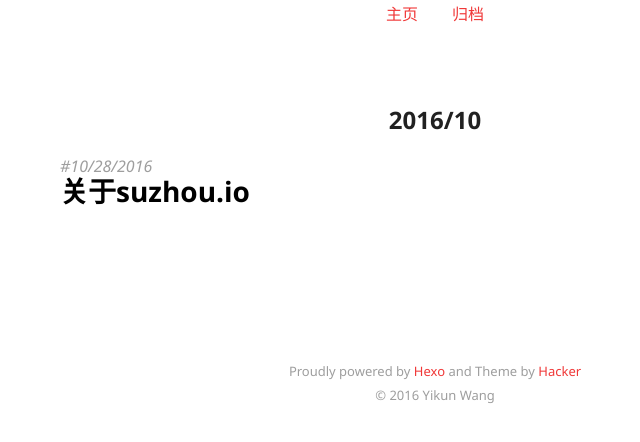
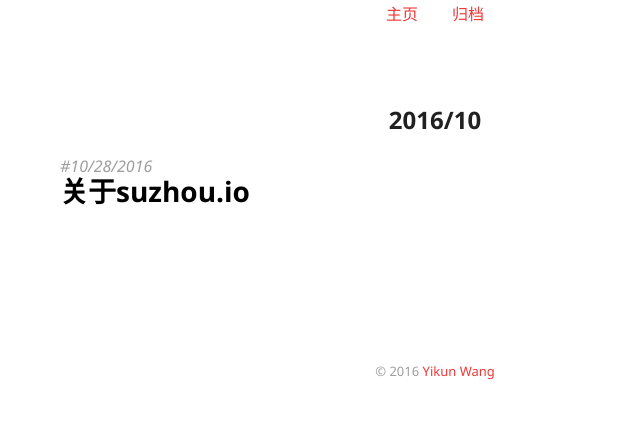
Before and after one commit to suzhou-io/suzhou, a plain HTML site: page archives/2016/10/index.html in a window 1280 px wide. Shown: the part 126-568 px from the top of the page, without its empty margins (205-845 px from the left). Drawn offline with Linux system fonts and the light colour scheme.

Commit message:
from hexco

```diff
--- a/archives/2016/10/index.html
+++ b/archives/2016/10/index.html
@@ -84,11 +84,10 @@
 
     <footer class="site-footer">
   <p class="site-info">
-    Proudly powered by <a href="https://hexo.io/" target="_blank">Hexo</a> and
-    Theme by <a href="https://github.com/CodeDaraW/Hacker" target="_blank">Hacker</a>
-    </br>
 
-    &copy; 2016 Yikun Wang
+
+    &copy; 2016 <a href="https://yikunwang.com" target="_blank"> Yikun Wang</a>
+
 
   </p>
 </footer>
```
Also changed, not shown: archives/2016/index.html (+3 -4 lines), archives/index.html (+3 -4 lines), index.html (+3 -4 lines), 关于suzhou-io/index.html (+3 -4 lines).
